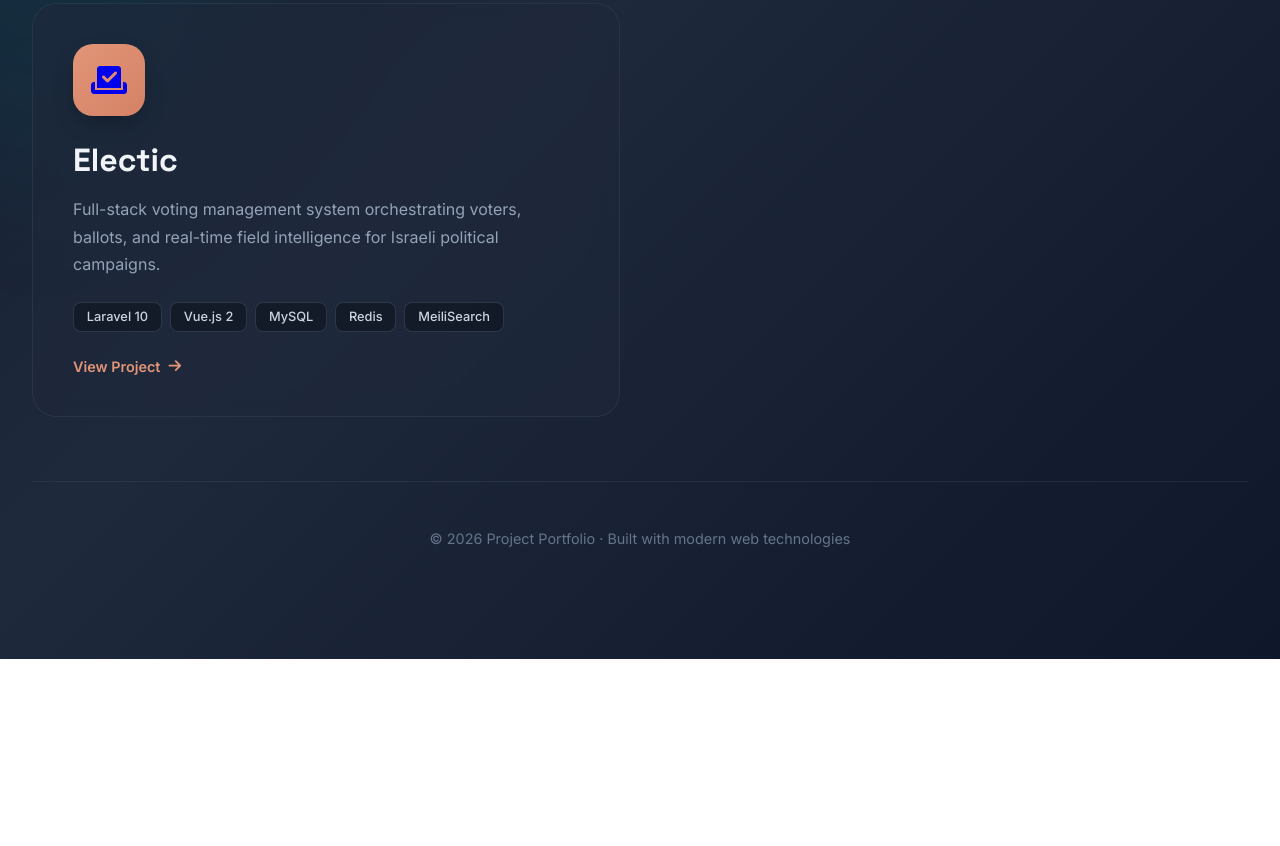
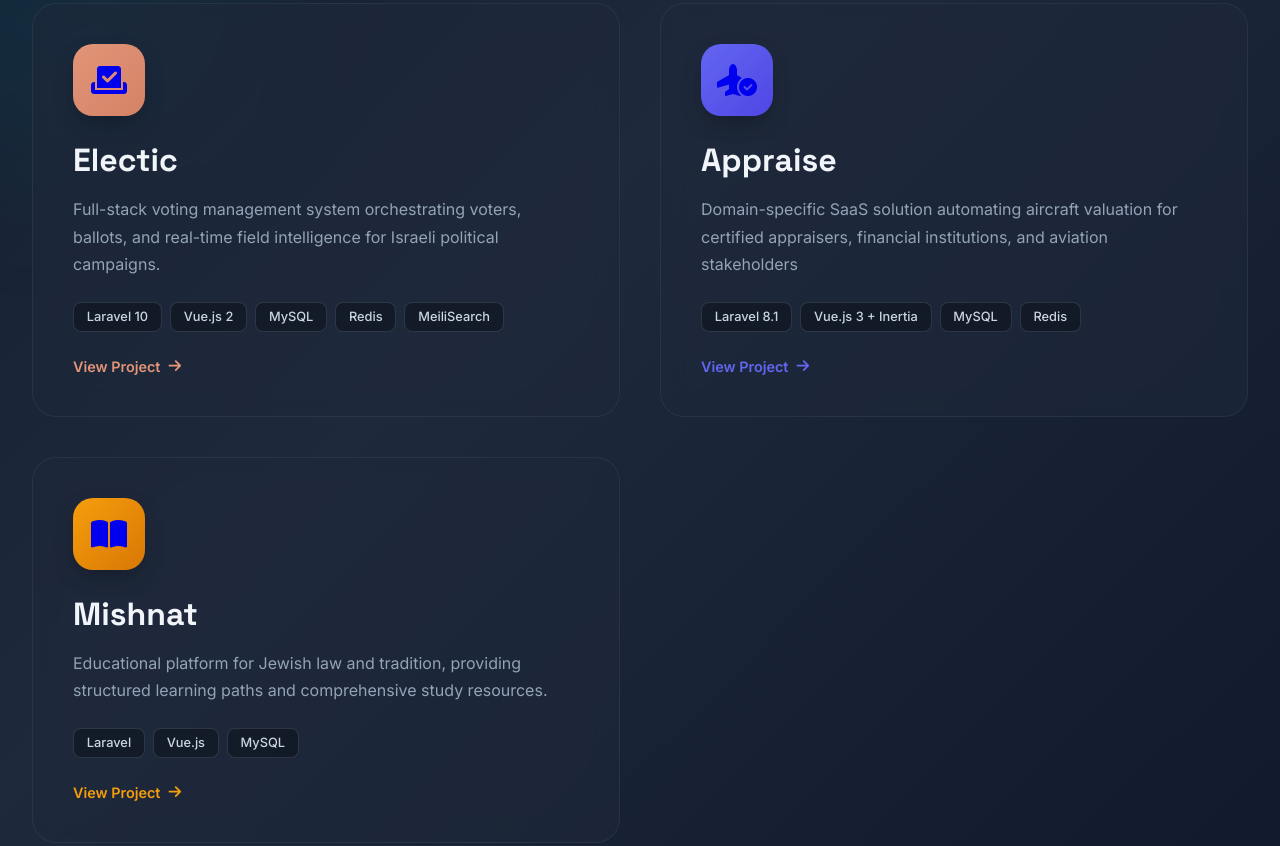
Before and after one commit to codebuddy969/codebuddy969.github.io, a plain HTML site: page index.html in a window 1280 px wide. Shown: the part 788-1634 px from the top of the page. Before the commit the page ends 1447 px from the top, so only its background shows below. Drawn offline with Linux system fonts and the light colour scheme.

Commit message:
Added appraise and mishnat

```diff
--- a/index.html
+++ b/index.html
@@ -203,6 +203,22 @@
             background: linear-gradient(135deg, #e29578 0%, #d48266 100%);
         }
 
+        .card-appraise {
+            --accent-color: #6366f1;
+        }
+
+        .card-appraise .card-icon {
+            background: linear-gradient(135deg, #6366f1 0%, #4f46e5 100%);
+        }
+
+        .card-mishnat {
+            --accent-color: #f59e0b;
+        }
+
+        .card-mishnat .card-icon {
+            background: linear-gradient(135deg, #f59e0b 0%, #d97706 100%);
+        }
+
         /* Footer */
         footer {
             text-align: center;
@@ -281,6 +297,8 @@
         .card:nth-child(1) { animation-delay: 0.1s; }
         .card:nth-child(2) { animation-delay: 0.2s; }
         .card:nth-child(3) { animation-delay: 0.3s; }
+        .card:nth-child(4) { animation-delay: 0.4s; }
+        .card:nth-child(5) { animation-delay: 0.5s; }
 
         /* Responsive */
         @media (max-width: 768px) {
@@ -377,6 +395,43 @@
                     <i class="fas fa-arrow-right"></i>
                 </div>
             </a>
+
+            <!-- Appraise Card -->
+            <a href="pages/appraise.pdf" class="card card-appraise">
+                <div class="card-icon">
+                    <i class="fas fa-plane-circle-check"></i>
+                </div>
+                <h2>Appraise</h2>
+                <p>Domain-specific SaaS solution automating aircraft valuation for certified appraisers, financial institutions, and aviation stakeholders</p>
+                <div class="tech-stack">
+                    <span class="tech-tag">Laravel 8.1</span>
+                    <span class="tech-tag">Vue.js 3 + Inertia</span>
+                    <span class="tech-tag">MySQL</span>
+                    <span class="tech-tag">Redis</span>
+                </div>
+                <div class="card-arrow">
+                    <span>View Project</span>
+                    <i class="fas fa-arrow-right"></i>
+                </div>
+            </a>
+
+            <!-- Mishnat Card -->
+            <a href="pages/mishnat.pdf" class="card card-mishnat">
+                <div class="card-icon">
+                    <i class="fas fa-book-open"></i>
+                </div>
+                <h2>Mishnat</h2>
+                <p>Educational platform for Jewish law and tradition, providing structured learning paths and comprehensive study resources.</p>
+                <div class="tech-stack">
+                    <span class="tech-tag">Laravel</span>
+                    <span class="tech-tag">Vue.js</span>
+                    <span class="tech-tag">MySQL</span>
+                </div>
+                <div class="card-arrow">
+                    <span>View Project</span>
+                    <i class="fas fa-arrow-right"></i>
+                </div>
+            </a>
         </div>
 
         <!-- Footer -->
```
Also changed, not shown: 2 other files.
